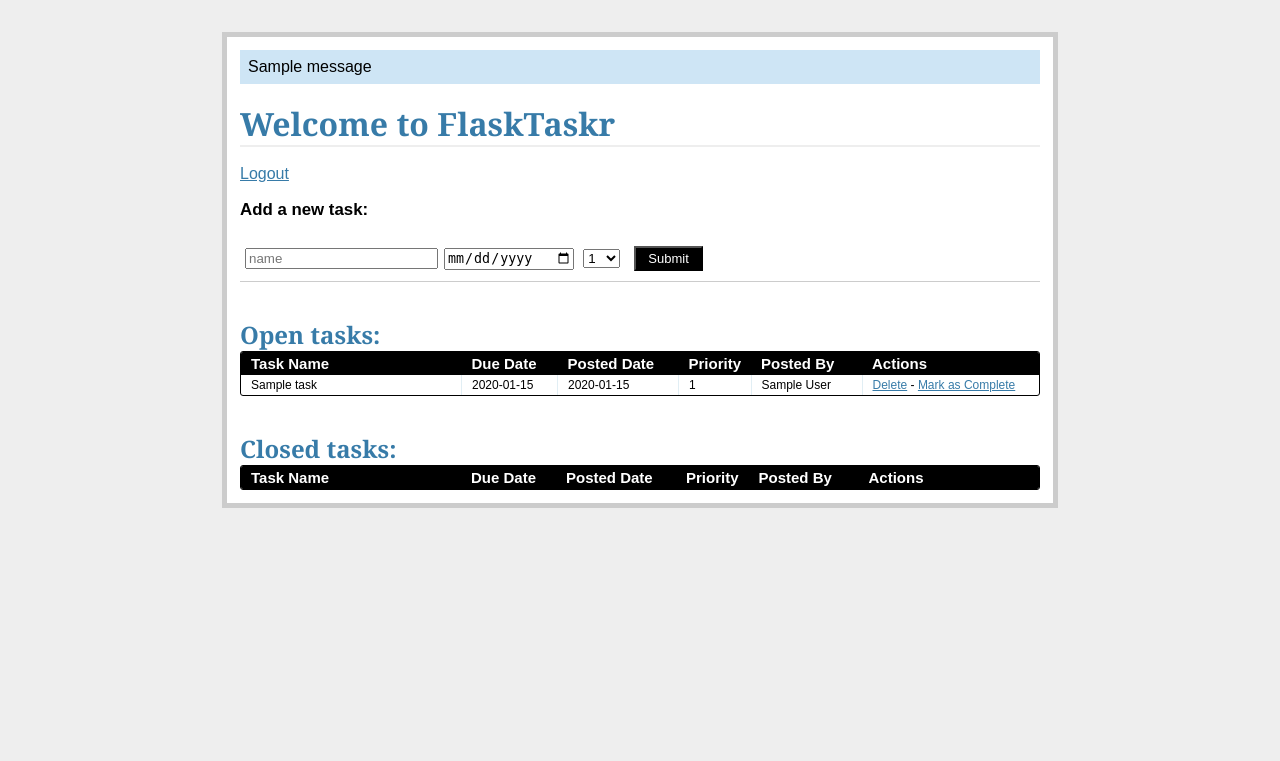
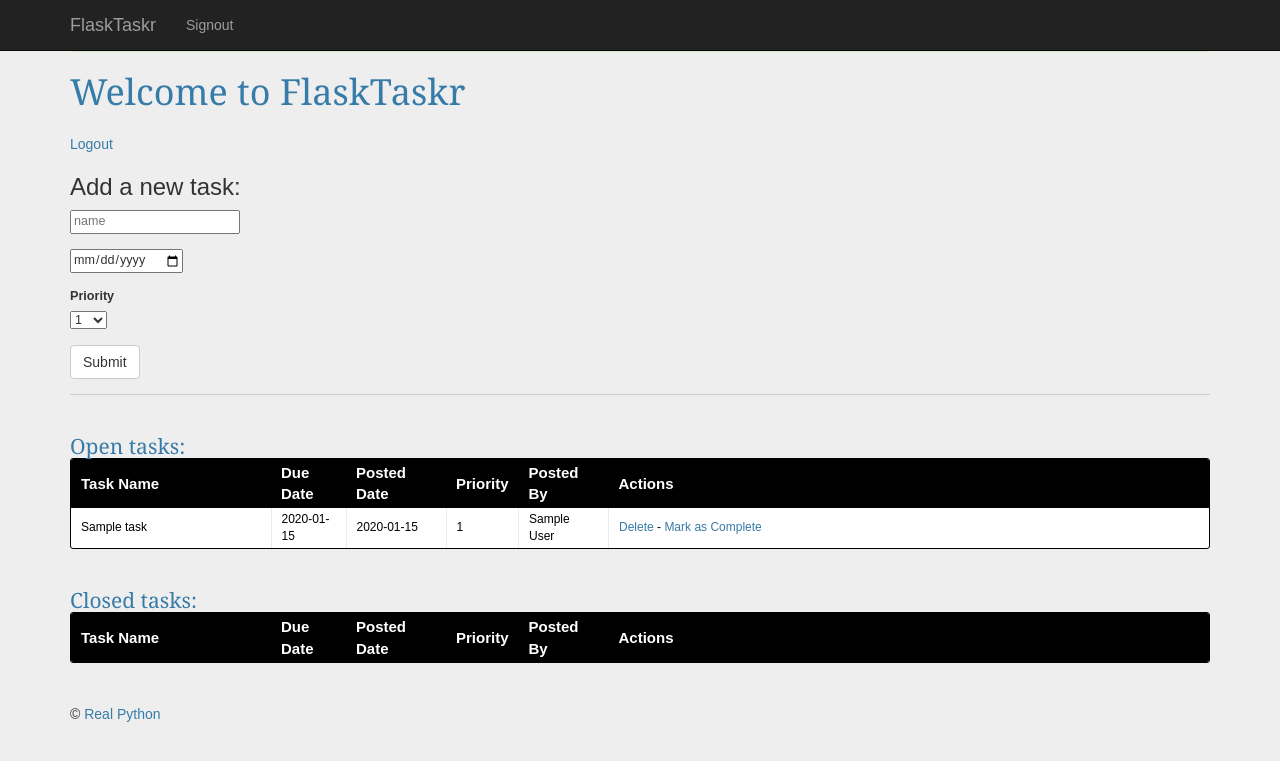
Before and after one commit to wojcik91/flasktaskr, a Flask app: page /tasks/ in a window 1280 px wide. Shown: the top 761 px of the page. Run offline with Flask 2, Linux system fonts and the light colour scheme; the visitor is signed in with stand-in values (Sample User, id 1); tables that the repository leaves empty hold one stand-in row (values such as "Sample post"); one stand-in notice (Sample message) is shown; lists and menus that the app fills with data are empty; some libraries are stand-ins or nearby versions.

Commit message:
Update HTML templates from official repo

```diff
--- a/project/templates/_base.html
+++ b/project/templates/_base.html
@@ -1,25 +1,64 @@
 <!DOCTYPE html>
-<html>
+<html lang="en">
   <head>
-        <title>Welcome to FlaskTaskr!</title>
+    <meta charset="utf-8">
+    <meta http-equiv="X-UA-Compatible" content="IE=edge">
+    <meta name="viewport" content="width=device-width, initial-scale=1">
+    <meta name="description" content="">
+    <meta name="author" content="">
+    <title>Welcome to FlaskTaskr!!!</title>
+    <!-- styles -->
+    <link href="//maxcdn.bootstrapcdn.com/bootswatch/3.3.4/yeti/bootstrap.min.css" rel="stylesheet">
     <link rel="stylesheet" href="{{ url_for('static', filename='css/main.css') }}">
-
   </head>
   <body>
-        <div class="page">
+
+    <div class="navbar navbar-inverse navbar-fixed-top" role="navigation">
+      <div class="container">
+        <div class="navbar-header">
+          <button type="button" class="navbar-toggle" data-toggle="collapse" data-target=".navbar-collapse">
+            <span class="sr-only">Toggle navigation</span>
+            <span class="icon-bar"></span>
+            <span class="icon-bar"></span>
+            <span class="icon-bar"></span>
+          </button>
+          <a class="navbar-brand" href="/">FlaskTaskr</a>
+        </div>
+        <div class="collapse navbar-collapse">
+          <ul class="nav navbar-nav">
+            {% if not session.logged_in %}
+              <li><a href="/register">Signup</a></li>
+            {% else %}
+              <li><a href="/logout">Signout</a></li>
+            {% endif %}
+          </ul>
+        </div><!--/.nav-collapse -->
+      </div>
+    </div>
+
+    <div class="container">
+      <div class="content">
+
         {% for message in get_flashed_messages() %}
-                <div class="flash">{{ message }}</div>
+          <div class="alert alert-success">{{ message }}</div>
         {% endfor %}
 
         {% if error %}
-                <div class="error"><strong>Error:</strong>{{ error }}</div>
+          <div class="error"><strong>Error:</strong> {{ error }}</div>
         {% endif %}
-
-            <br>
 
         {% block content %}
         {% endblock %}
 
       </div>
+      <div class="footer">
+        <hr>
+        <p>&copy; <a href="https://www.realpython.com">Real Python</a></p>
+      </div>
+    </div><!-- /.container -->
+
+    <!-- scripts -->
+    <script src="//code.jquery.com/jquery-1.11.3.min.js"></script>
+    <script src="//maxcdn.bootstrapcdn.com/bootstrap/3.3.4/js/bootstrap.min.js"></script>
   </body>
 </html>
--- a/project/templates/tasks.html
+++ b/project/templates/tasks.html
@@ -6,41 +6,41 @@
 <a href="{{ url_for('logout') }}">Logout</a>
 <div class="add-task">
   <h3>Add a new task:</h3>
-  <form action="{{ url_for('new_task') }}" method="post" class="inline-form">
+    <form action="{{ url_for('new_task') }}" method="post">
       {{ form.csrf_token }}
-    <div class="input-group">
+      <div class="form-group">
         {{ form.name(placeholder="name") }}
         {% if form.name.errors %}
-        <div class="error">
+          <span class="error">
             {% for error in form.name.errors %}
-            {{error}}
+              {{ error }}
             {% endfor %}
-        </div>
+          </span>
         {% endif %}
       </div>
-    <div class="input-group">
+      <div class="form-group">
         {{ form.due_date(placeholder="due date") }}
         {% if form.due_date.errors %}
-        <div class="error">
+          <span class="error">
             {% for error in form.due_date.errors %}
-            {{error}}
+              {{ error }}
             {% endfor %}
-        </div>
+          </span>
         {% endif %}
       </div>
-    <div class="input-group">
-      {{ form.priority(placeholder="priority") }}
+      <div class="form-group">
+        {{ form.priority.label }}
+        {{ form.priority }}
         {% if form.priority.errors %}
-        <div class="error">
+          <span class="error">
             {% for error in form.priority.errors %}
-            {{error}}
+              {{ error }}
             {% endfor %}
-        </div>
+          </span>
         {% endif %}
       </div>
-    <div class="input-group">
-      <button class="button" type="submit">Submit</button>
-    </div>
+      <div class="form-group"><input class="btn btn-default" type="submit" value="Submit"></div>
+    </form>
 </div>
 <div class="entries">
   <br>
```
Also changed, not shown: project/templates/login.html (+11 -14 lines), project/templates/register.html (+10 -18 lines). Lines whose indentation alone changed are shown as unchanged.
